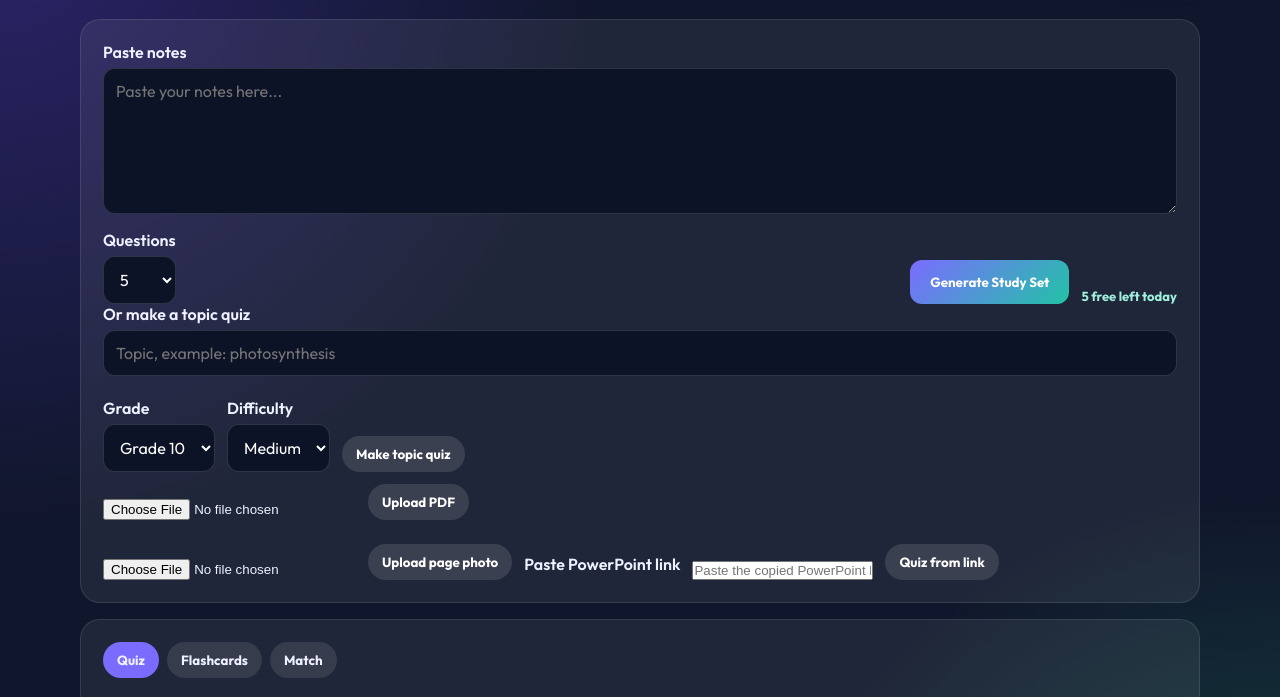
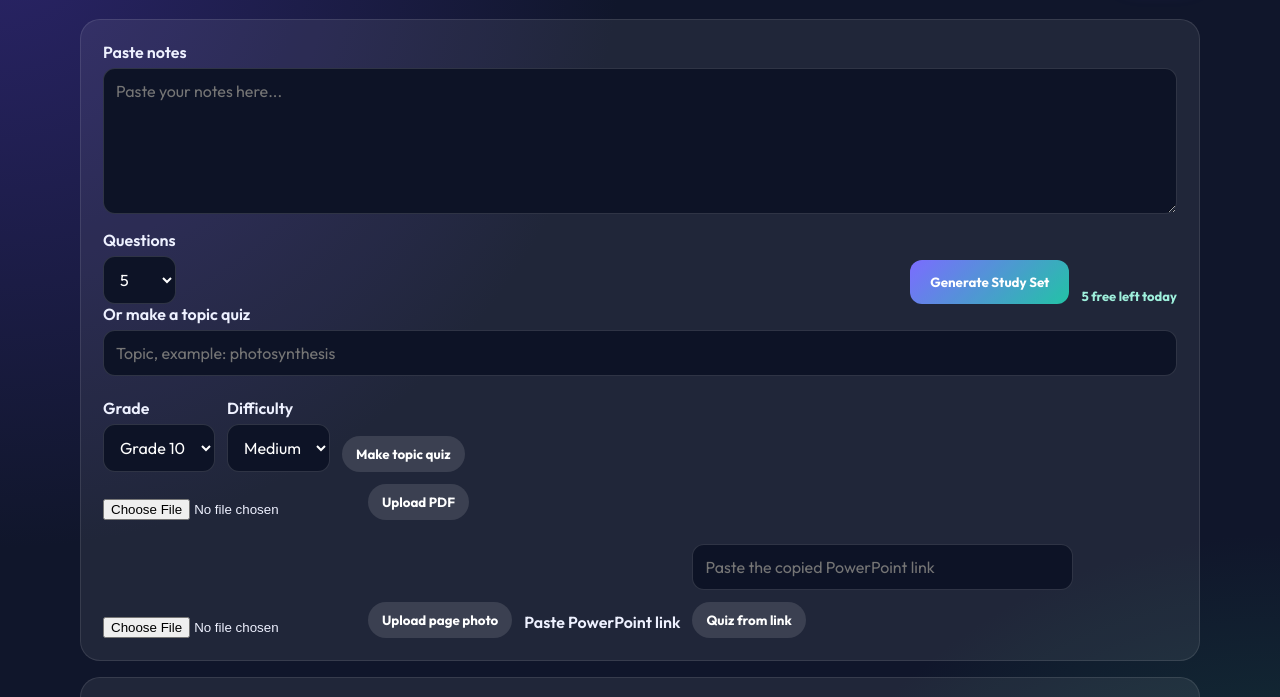
Before and after one commit to azaanmerchant1-bot/Study-Helper, a website: page app.html in a window 1280 px wide. Shown: the part 74-771 px from the top of the page. Drawn offline with Linux system fonts and the light colour scheme; no server answers.

Commit message:
Update style.css

```diff
--- a/style.css
+++ b/style.css
@@ -391,3 +391,12 @@ html { scroll-behavior: smooth; }
     font: inherit;
     margin: 8px 0;
 }
+#pptxLink {
+    width: 100%;
+    background: #0d1326;
+    color: white;
+    border: 1px solid rgba(255,255,255,0.14);
+    border-radius: 12px;
+    padding: 12px;
+    font: inherit;
+}
```
